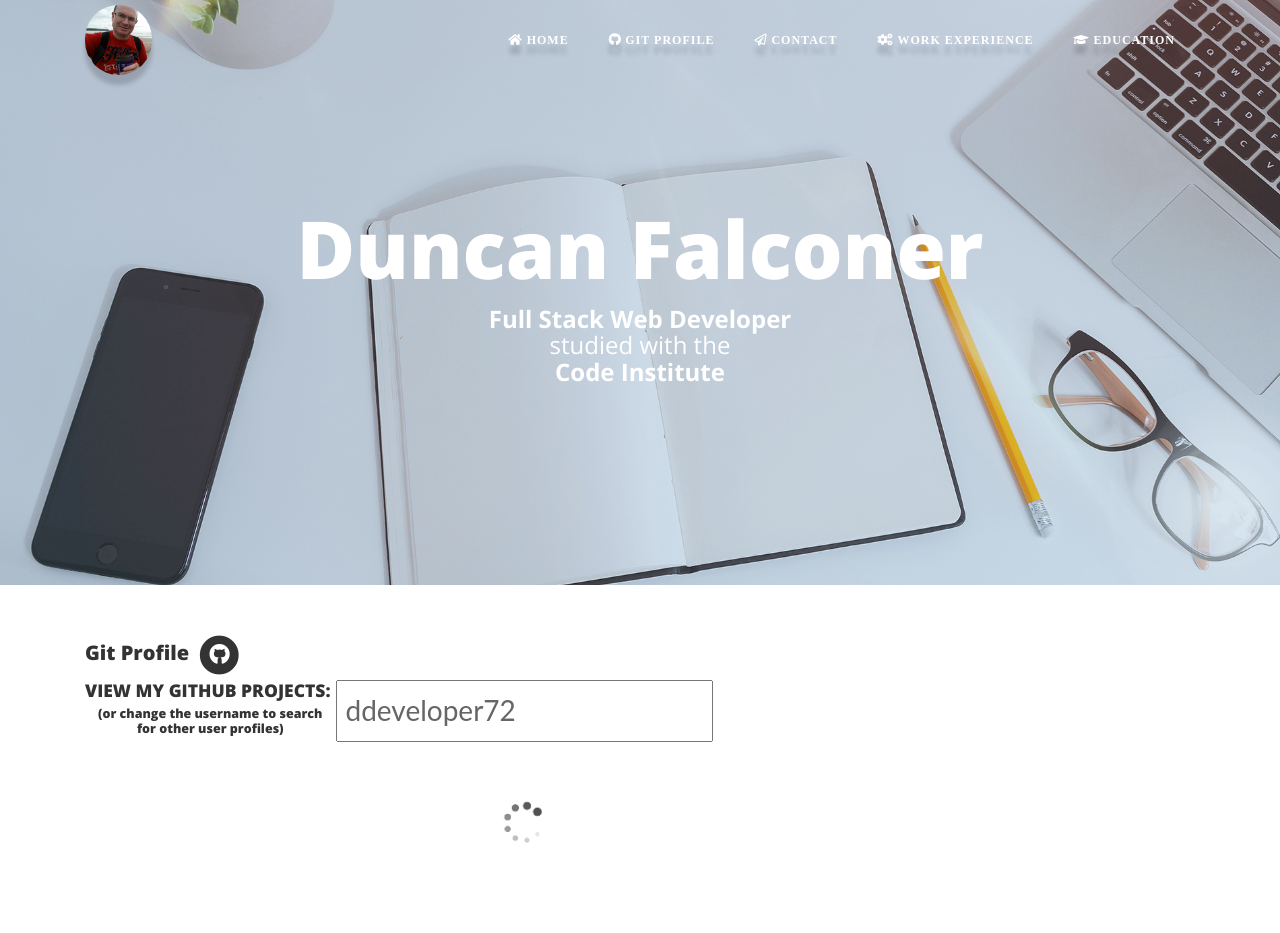
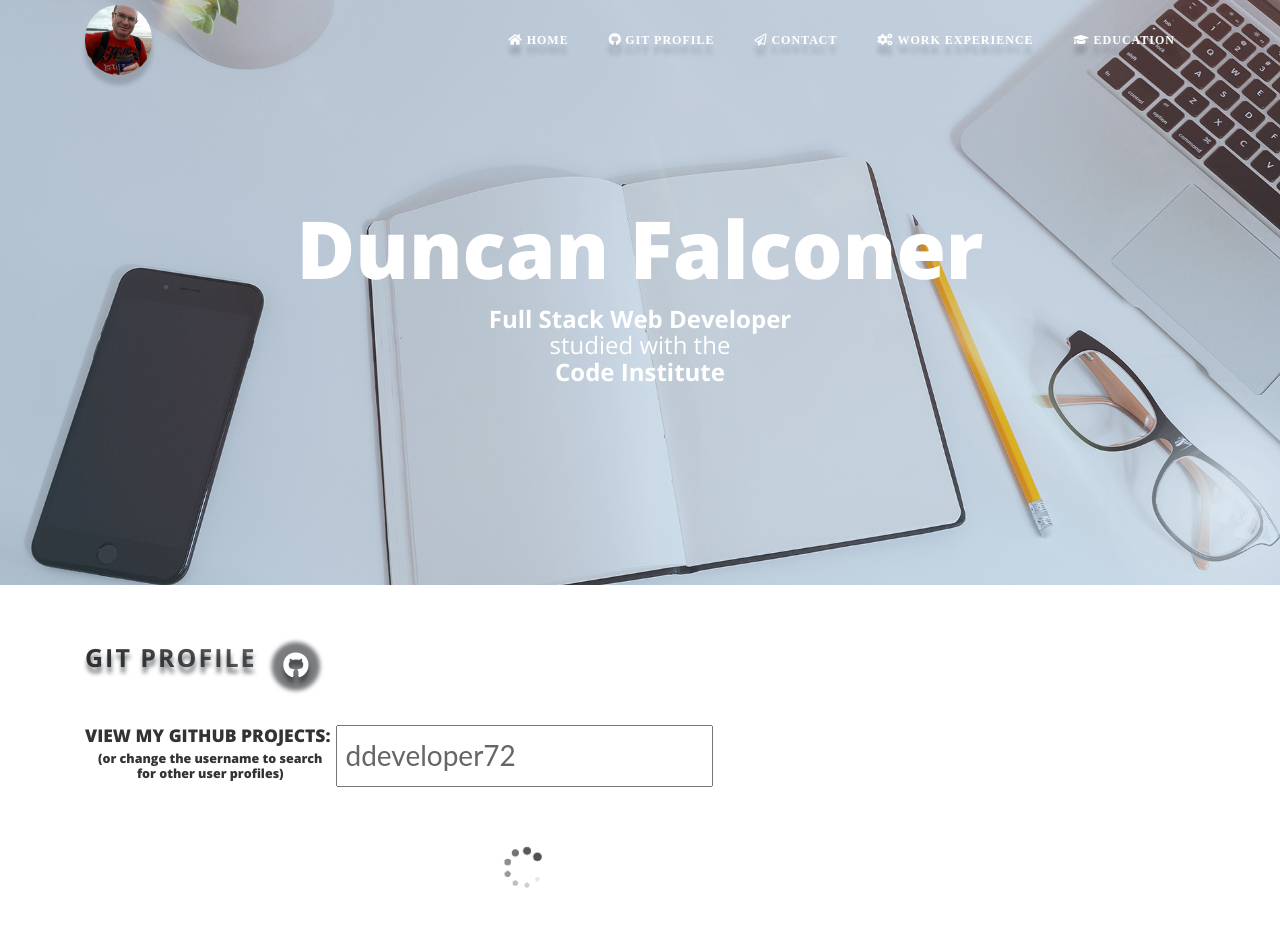
Before and after one commit to ddeveloper72/personal-profile, a Flask app: page /git in a window 1280 px wide. Shown: the top 933 px of the page. Run offline with Flask 2, Linux system fonts and the light colour scheme; some libraries are stand-ins or nearby versions.

Commit message:
Updated git  markup to include new css classes

```diff
--- a/templates/git.html
+++ b/templates/git.html
@@ -1,8 +1,8 @@
 {% extends 'base.html' %} {% block content %}
-<h2>{{ page_title }}
+<h2 class="heading-secondary utility-margin-bottom-std">{{ page_title }}
     <span class="fa-stack">
         <i class="fa fa-circle fa-stack-2x"></i>
-        <i class="fab fa-github fa-stack-1x fa-inverse"></i>
+        <i class="heading-secondary-icon fab fa-github fa-stack-1x fa-inverse"></i>
     </span>
 </h2>
 <section>
```
